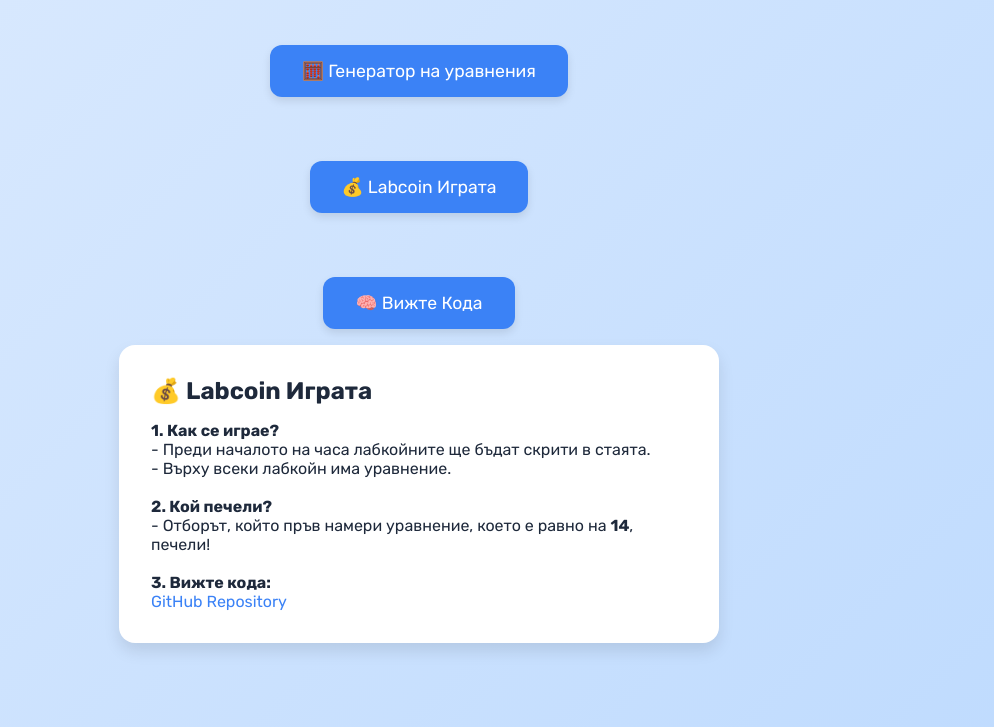
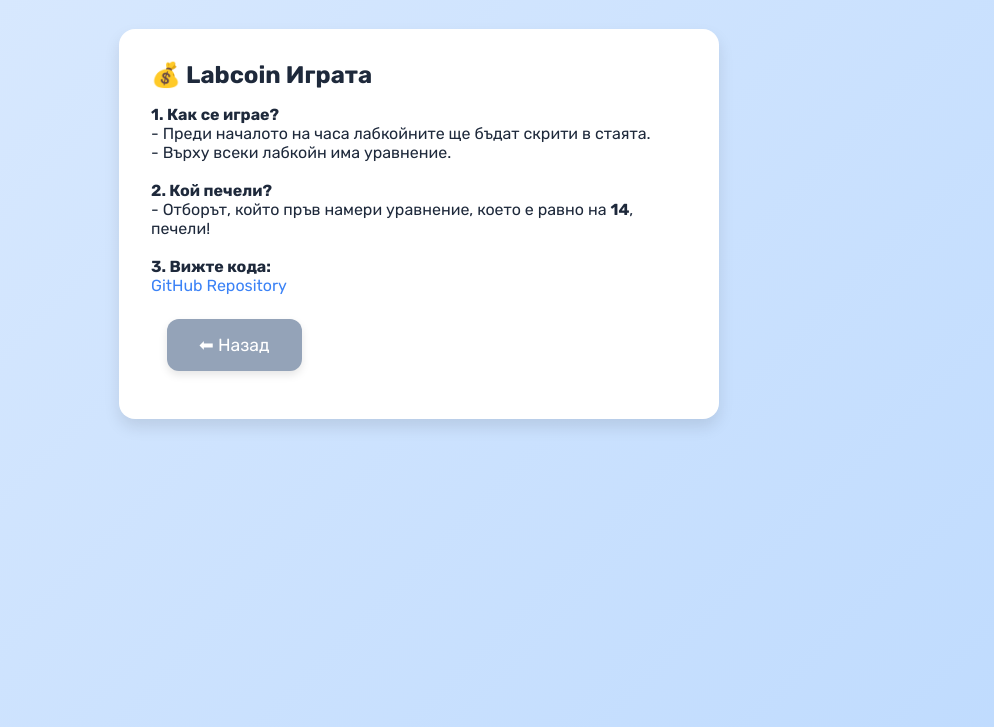
Before and after one commit to potatokingz/equations, a plain HTML site: page website.html in a window 1280 px wide. Both pictures are taken after a click on the button "💰 Labcoin Играта". Shown: the part 73-800 px from the top of the page, without its empty margins (221-1215 px from the left). Drawn offline with Linux system fonts and the light colour scheme.

Commit message:
Update website.html

```diff
--- a/website.html
+++ b/website.html
@@ -49,11 +49,8 @@
       background-color: #2563eb;
       transform: scale(1.05);
     }
-    .container {
-      display: flex;
-      flex-direction: column;
-      align-items: center;
-      gap: 2rem;
+    .container, .card {
+      display: none;
     }
     .card {
       background: white;
@@ -74,14 +71,24 @@
     a:hover {
       text-decoration: underline;
     }
+    .back {
+      margin-top: 1.5rem;
+      background-color: #94a3b8;
+    }
   </style>
 </head>
 <body>
   <h1>Здравейте!!! ( Група 4 - Задачи и Направление )</h1>
-  <div class="container">
-    <button class="button" onclick="location.href='equations.html'">🧮 Генератор на уравнения</button>
-    <button class="button" onclick="document.getElementById('labcoin').scrollIntoView({behavior: 'smooth'})">💰 Labcoin Играта</button>
+  <div class="container" id="mainMenu" style="display: flex; flex-direction: column; align-items: center; gap: 1rem;">
+    <button class="button" onclick="showSection('equation')">🧮 Генератор на уравнения</button>
+    <button class="button" onclick="showSection('labcoin')">💰 Labcoin Играта</button>
     <button class="button" onclick="window.open('https://github.com/potatokingz/equations','_blank')">🧠 Вижте Кода</button>
+  </div>
+
+  <div class="card" id="equation">
+    <h2>🧮 Генератор на уравнения</h2>
+    <p>Тук ще бъде вграден генератор на уравнения.</p>
+    <button class="button back" onclick="goBack()">⬅ Назад</button>
   </div>
 
   <div class="card" id="labcoin">
@@ -98,6 +105,19 @@
     <p><strong>3. Вижте кода:</strong><br>
       <a href="https://github.com/potatokingz/equations" target="_blank">GitHub Repository</a>
     </p>
+    <button class="button back" onclick="goBack()">⬅ Назад</button>
   </div>
+
+  <script>
+    function showSection(id) {
+      document.getElementById('mainMenu').style.display = 'none';
+      document.querySelectorAll('.card').forEach(el => el.style.display = 'none');
+      document.getElementById(id).style.display = 'block';
+    }
+    function goBack() {
+      document.querySelectorAll('.card').forEach(el => el.style.display = 'none');
+      document.getElementById('mainMenu').style.display = 'flex';
+    }
+  </script>
 </body>
 </html>
```
